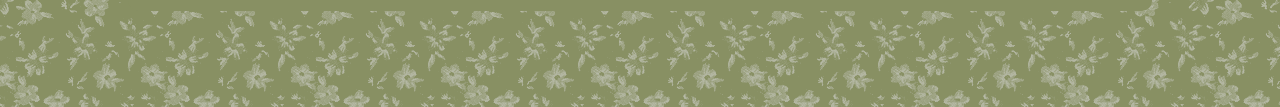
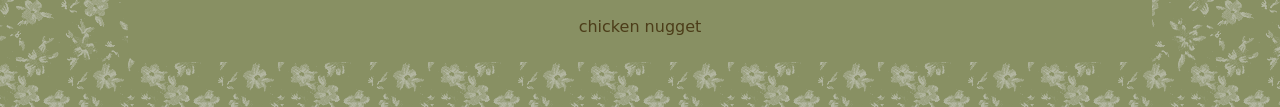
Before and after one commit to Alexapple21/mother, a plain HTML site: page Messages/messages.html in a window 1280 px wide. Shown: the part 1458-1565 px from the top of the page. Drawn offline with Linux system fonts and the light colour scheme.

Commit message:
chicken nugget

```diff
--- a/Messages/messages.html
+++ b/Messages/messages.html
@@ -32,6 +32,7 @@
 <p>We both know I cannot cope with the cringe of using the L word, but I wanted you to realise how L-worded you are. So here's some messages from the people who L word you. </p>
 	<iframe src="https://www5.cbox.ws/box/?boxid=959619&boxtag=XgnzWl" width="100%" height="450" allowtransparency="yes" allow="autoplay" frameborder="0" marginheight="0" marginwidth="0" scrolling="auto"></iframe>
 
+  <p>chicken nugget</p>
 </main>
 
    </div>
```
